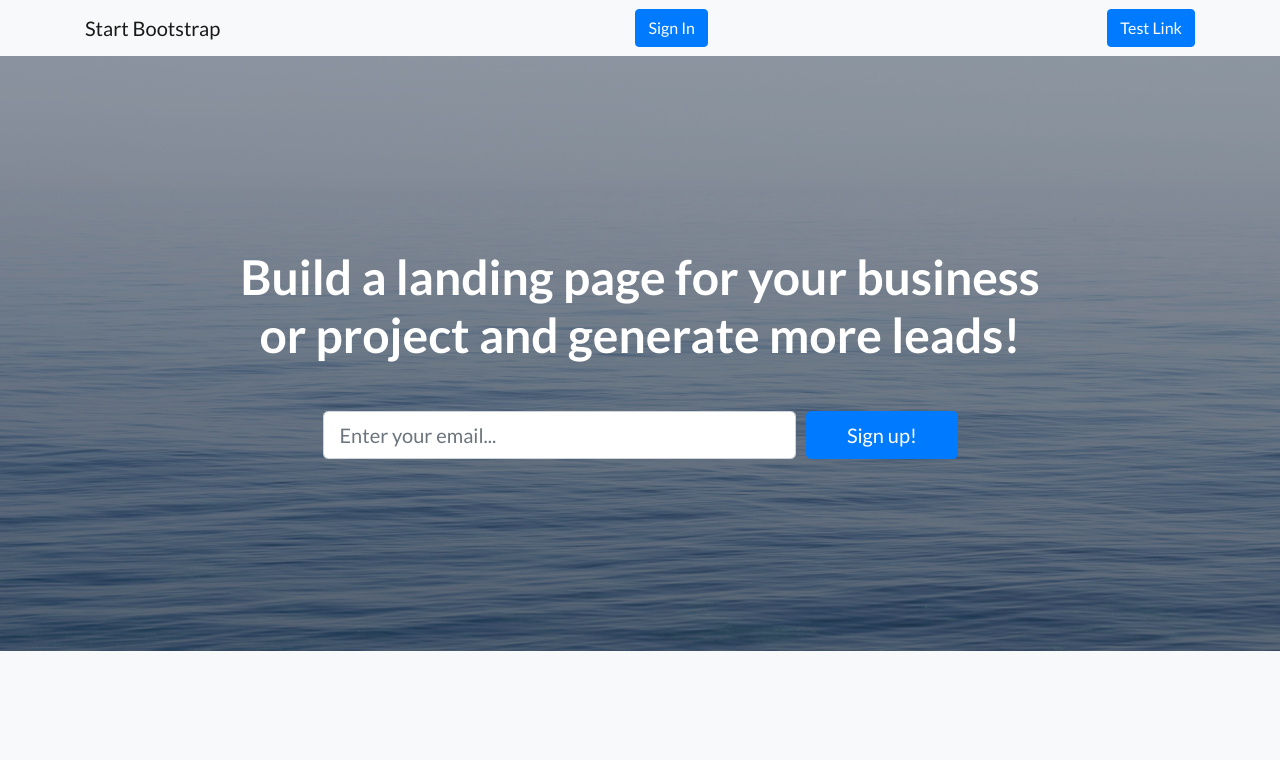
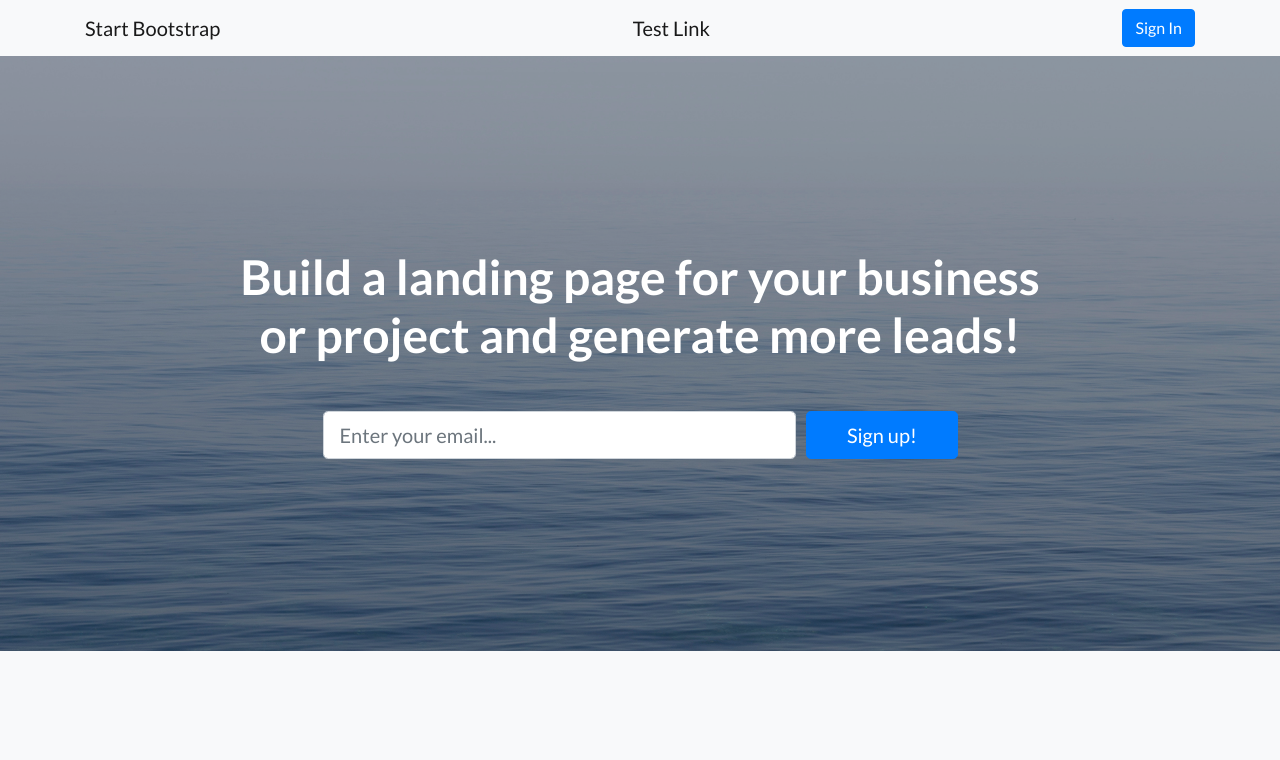
Before and after one commit to bradfears/BDFtestRepo, a plain HTML site: page index.html in a window 1280 px wide. Shown: the top 760 px of the page. Drawn offline with Linux system fonts and the light colour scheme.

Commit message:
Updated index.html again
Moving links around for testing.

```diff
--- a/index.html
+++ b/index.html
@@ -29,8 +29,8 @@
   <nav class="navbar navbar-light bg-light static-top">
     <div class="container">
       <a class="navbar-brand" href="#">Start Bootstrap</a>
+      <a class="navbar-brand" href="#">Test Link</a>
       <a class="btn btn-primary" href="#">Sign In</a>
-      <a class="btn btn-primary" href="#">Test Link</a>
     </div>
   </nav>
 
```
